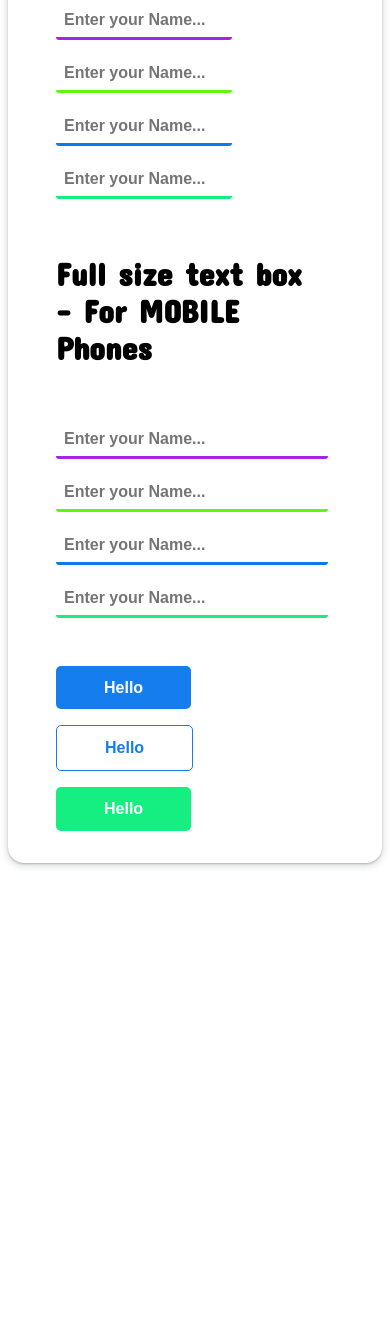
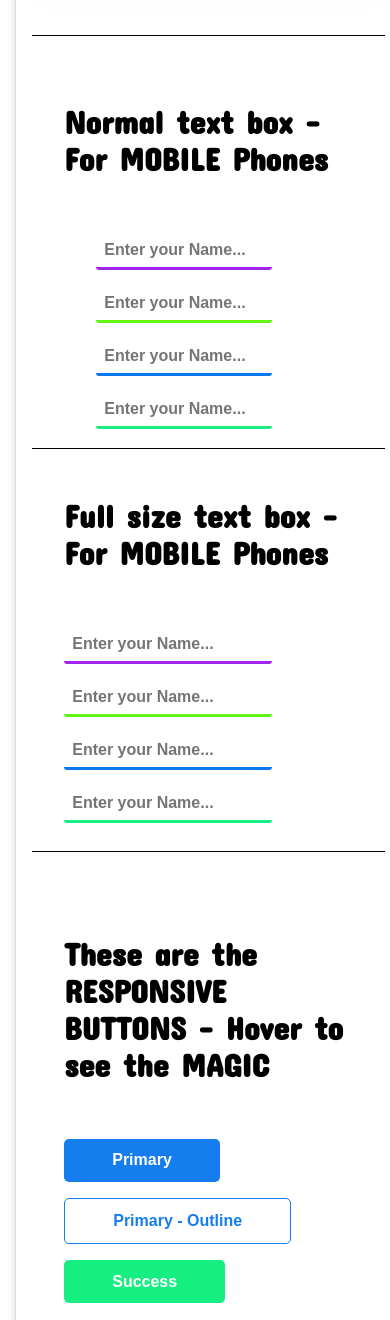
Before and after one commit to AnishDubey-2008/Styles, a plain HTML site: page index.html in a window 390 px wide. Shown: the part 680-2000 px from the top of the page. Before the commit the page ends 1551 px from the top, so only its background shows below. Drawn offline with Linux system fonts and the light colour scheme.

Commit message:
Added more Responsiveness. To the main container and elements in side the main container.

```diff
--- a/index.css
+++ b/index.css
@@ -1,6 +1,6 @@
 @import url("https://fonts.googleapis.com/css2?family=Nunito+Sans:wght@700&display=swap");
 @import url("https://fonts.googleapis.com/css2?family=Manrope:wght@500&display=swap");
-@import url('https://fonts.googleapis.com/css2?family=Concert+One&display=swap');
+@import url("https://fonts.googleapis.com/css2?family=Concert+One&display=swap");
 
 body {
   display: flex;
@@ -92,12 +92,12 @@ body {
   transition: all 0.3s ease, transform 0.3s ease;
 
   /* color: #81B5EE; */
-  color: #A225EC;
+  color: #a225ec;
   /* font-family: 'Nunito Sans', sans-serif; */
   font-family: Poppins, sans-serif;
   font-weight: 700;
   line-height: 1.5rem;
-  border-bottom: 3px solid #A225EC;
+  border-bottom: 3px solid #a225ec;
 }
 
 .input-demo:hover {
@@ -107,13 +107,13 @@ body {
 .input-demo:focus {
   outline: none;
   /* box-shadow: rgb(106, 253, 21) 0px 0px 0px 3px; */
-  box-shadow: #A225EC 0px 0px 0px 0.219rem;
+  box-shadow: #a225ec 0px 0px 0px 0.219rem;
   transform: scale(1.08);
 }
 
 .input-container {
-  width: 16rem;
-  margin: 1rem 18rem;
+  width: 40rem;
+  margin: 1rem 15rem;
 }
 
 .input-demo2 {
@@ -193,12 +193,12 @@ body {
   transition: all 0.3s ease, transform 0.3s ease;
 
   /* color: #81B5EE; */
-  color: #15EE80;
+  color: #15ee80;
   /* font-family: 'Nunito Sans', sans-serif; */
   font-family: Poppins, sans-serif;
   font-weight: 700;
   line-height: 1.5rem;
-  border-bottom: 3px solid #15EE80;
+  border-bottom: 3px solid #15ee80;
 }
 
 .input-demo4:hover {
@@ -208,7 +208,7 @@ body {
 .input-demo4:focus {
   outline: none;
   /* box-shadow: rgb(106, 253, 21) 0px 0px 0px 3px; */
-  box-shadow: #15EE80 0px 0px 0px 0.219rem;
+  box-shadow: #15ee80 0px 0px 0px 0.219rem;
   transform: scale(1.08);
 }
 .input-demo5 {
@@ -224,12 +224,12 @@ body {
   transition: all 0.3s ease, transform 0.3s ease;
 
   /* color: #81B5EE; */
-  color: #A225EC;
+  color: #a225ec;
   /* font-family: 'Nunito Sans', sans-serif; */
   font-family: Poppins, sans-serif;
   font-weight: 700;
   line-height: 1.5rem;
-  border-bottom: 3px solid #A225EC;
+  border-bottom: 3px solid #a225ec;
 }
 
 .input-demo5:hover {
@@ -239,7 +239,7 @@ body {
 .input-demo5:focus {
   outline: none;
   /* box-shadow: rgb(106, 253, 21) 0px 0px 0px 3px; */
-  box-shadow: #A225EC 0px 0px 0px 0.219rem;
+  box-shadow: #a225ec 0px 0px 0px 0.219rem;
   transform: scale(1.08);
 }
 
@@ -320,12 +320,12 @@ body {
   transition: all 0.3s ease, transform 0.3s ease;
 
   /* color: #81B5EE; */
-  color: #15EE80;
+  color: #15ee80;
   /* font-family: 'Nunito Sans', sans-serif; */
   font-family: Poppins, sans-serif;
   font-weight: 700;
   line-height: 1.5rem;
-  border-bottom: 3px solid #15EE80;
+  border-bottom: 3px solid #15ee80;
 }
 
 .input-demo8:hover {
@@ -335,17 +335,29 @@ body {
 .input-demo8:focus {
   outline: none;
   /* box-shadow: rgb(106, 253, 21) 0px 0px 0px 3px; */
-  box-shadow: #15EE80 0px 0px 0px 0.219rem;
+  box-shadow: #15ee80 0px 0px 0px 0.219rem;
   transform: scale(1.08);
 }
 
 .def {
   width: 32rem;
-	font-family: 'Concert One', cursive;
+  font-family: "Concert One", cursive;
+}
+
+.def1 {
+  width: 40rem;
+  margin: 0.7rem auto;
+  font-family: "Concert One", cursive;
+}
+
+.def2 {
+  width: 40rem;
+  margin: 0.7rem auto;
+  font-family: "Concert One", cursive;
 }
 
 .buttons {
-  width: 16rem;
+  width: 30rem;
   margin: 1.5rem 18rem;
   font-family: Poppins, sans-serif;
   display: flex;
@@ -357,13 +369,13 @@ body {
 }
 
 .btn-primary {
-  background-color: #157DEE;
+  background-color: #157dee;
   color: #fff;
   text-align: center;
-  padding: .8rem 3rem;
+  padding: 0.8rem 3rem;
   border-radius: 5px;
   cursor: pointer;
-  transition: all .3s ease;
+  transition: all 0.3s ease;
   outline: none;
   border: none;
   font-weight: 700;
@@ -382,21 +394,21 @@ body {
 
 .btn-primary-outline {
   background-color: transparent;
-  color: #157DEE;
+  color: #157dee;
   text-align: center;
-  padding: .8rem 3rem;
+  padding: 0.8rem 3rem;
   border-radius: 5px;
   cursor: pointer;
-  transition: all .3s ease-in-out;
+  transition: all 0.3s ease-in-out;
   outline: none;
   border: none;
   font-weight: 700;
   font-size: 1rem;
-  border: 1px solid #157DEE;
+  border: 1px solid #157dee;
 }
 
 .btn-primary-outline:hover {
-  background-color: #157DEE;
+  background-color: #157dee;
   color: #fff;
 }
 
@@ -405,13 +417,13 @@ body {
 }
 
 .btn-success {
-  background-color: #15EE80;
+  background-color: #15ee80;
   color: #fff;
   text-align: center;
-  padding: .8rem 3rem;
+  padding: 0.8rem 3rem;
   border-radius: 5px;
   cursor: pointer;
-  transition: all .3s ease-in-out;
+  transition: all 0.3s ease-in-out;
   outline: none;
   border: none;
   font-weight: 700;
@@ -420,7 +432,7 @@ body {
 }
 
 .btn-success:hover {
-  background-color: #15EE80;
+  background-color: #15ee80;
   color: #fff;
 }
 
@@ -428,18 +440,31 @@ body {
   box-shadow: 0 0 0 0.25rem #69f0ad;
 }
 
-@media (min-width: 200px) and (max-width: 425px) {
+.hr-line {
+  width: 92%;
+  margin: 0.7rem auto;
+  border-bottom: 1px solid #000;
+}
+
+.hr-line1 {
+  width: 92%;
+  margin: 0.7rem auto;
+  border-bottom: 1px solid #000;
+}
+
+@media (min-width: 320px) and (max-width: 425px) {
   .main-container {
-    width: 35rem;
+    width: 24rem;
+    margin-left: 1.65rem;
   }
   .container {
-    width: 18rem;
-    margin-left: 2rem;
+    width: 20.5rem;
+    margin-left: 1.7rem;
     margin-right: 2rem;
   }
   .container2 {
-    width: 18rem;
-    margin-left: 2rem;
+    width: 20.5rem;
+    margin-left: 1.7rem;
     margin-right: 2rem;
   }
   .buttons {
@@ -460,42 +485,56 @@ body {
     margin: 0.5rem auto;
   }
   .input {
-  	margin-left: 3rem;
+    margin-left: 3rem;
+    width: 12rem;
   }
   .input-demo {
     width: 10rem;
+    margin-left: 5rem;
   }
   .input-demo2 {
     width: 10rem;
+    margin-left: 5rem;
   }
   .input-demo3 {
     width: 10rem;
+    margin-left: 5rem;
   }
   .input-demo4 {
     width: 10rem;
+    margin-left: 5rem;
   }
   .def {
-    width: 16rem;
+    width: 18rem;
+    margin: 3rem 3rem;
+  }
+  .def1 {
+    width: 18rem;
+    margin: 3rem 3rem;
+  }
+  .def2 {
+    width: 18rem;
     margin: 3rem 3rem;
   }
 }
 
 @media (min-width: 425px) and (max-width: 770px) {
   .main-container {
-    width: 35rem;
-    margin: 2.5rem auto;
+    width: 42rem;
+    margin: 0.5rem 3rem;
+    margin-left: 3rem;
   }
   .container {
-    width: 30rem;
+    width: 37rem;
     margin-left: 2.5rem;
   }
   .container2 {
-    width: 30rem;
+    width: 37rem;
     margin-left: 2.5rem;
   }
   .buttons {
-    width: 30rem;
-    margin-left: 1.5rem ;
+    width: 38rem;
+    margin-left: 1.5rem;
   }
   .btn-primary {
     margin-left: 3rem;
@@ -507,7 +546,7 @@ body {
     margin-left: 3rem;
   }
   .input {
-  	margin-left: 3rem;
+    margin-left: 5rem;
   }
   .input-container {
     width: auto;
@@ -526,7 +565,15 @@ body {
     width: 10rem;
   }
   .def {
-    width: 18rem;
+    width: 35rem;
+    margin: 3rem 3rem;
+  }
+  .def1 {
+    width: 37rem;
+    margin: 3rem 3rem;
+  }
+  .def2 {
+    width: 37rem;
     margin: 3rem 3rem;
   }
 }
--- a/index.html
+++ b/index.html
@@ -4,39 +4,44 @@
     <meta charset="UTF-8">
     <meta http-equiv="X-UA-Compatible" content="IE=edge">
     <meta name="viewport" content="width=device-width, initial-scale=1.0">
-    <title>Shadow</title>
+    <title>Styles Project</title>
 
     <link rel="stylesheet" href="index.css">
 </head>
 <body>
     <div class="main-container">
+        <h1 class="def1">These are the RESPONSIVE CONTAINERS - Hover to see the MAGIC</h1>
         <div class="container">
             <h1 class="hello">Hello</h1>
         </div>
         <div class="container2">
             <h1 class="hello">Hello</h1>
         </div>
+        <div class="hr-line"></div>
         <div class="input-container">
             <h1 class="def">Normal text box - For MOBILE Phones</h1>
             <input type="text" class="input input-demo" placeholder="Enter your Name..." />
             <input type="text" class="input input-demo2" placeholder="Enter your Name..." />
 			<input type="text" class="input input-demo3" placeholder="Enter your Name..." />
-			<input type="text" class="input input-demo4" placeholder="Enter your Name..." /> <br>
+			<input type="text" class="input input-demo4" placeholder="Enter your Name..." />
+        <div class="hr-line"></div>
             <h1 class="def">Full size text box - For MOBILE Phones</h1>
 			<input type="text" class="input input-demo5" placeholder="Enter your Name..." />
 			<input type="text" class="input input-demo6" placeholder="Enter your Name..." />
 			<input type="text" class="input input-demo7" placeholder="Enter your Name..." />
 			<input type="text" class="input input-demo8" placeholder="Enter your Name..." />
         </div>
+        <div class="hr-line"></div>
         <div class="buttons">
+            <h1 class="def2">These are the RESPONSIVE BUTTONS - Hover to see the MAGIC</h1>
             <button class="btn btn-primary">
-                Hello
+                Primary
             </button>
             <button class="btn btn-primary-outline">
-                Hello
+                Primary - Outline
             </button>
             <button class="btn btn-success">
-                Hello
+                Success
             </button>
         </div>
     </div>
```
